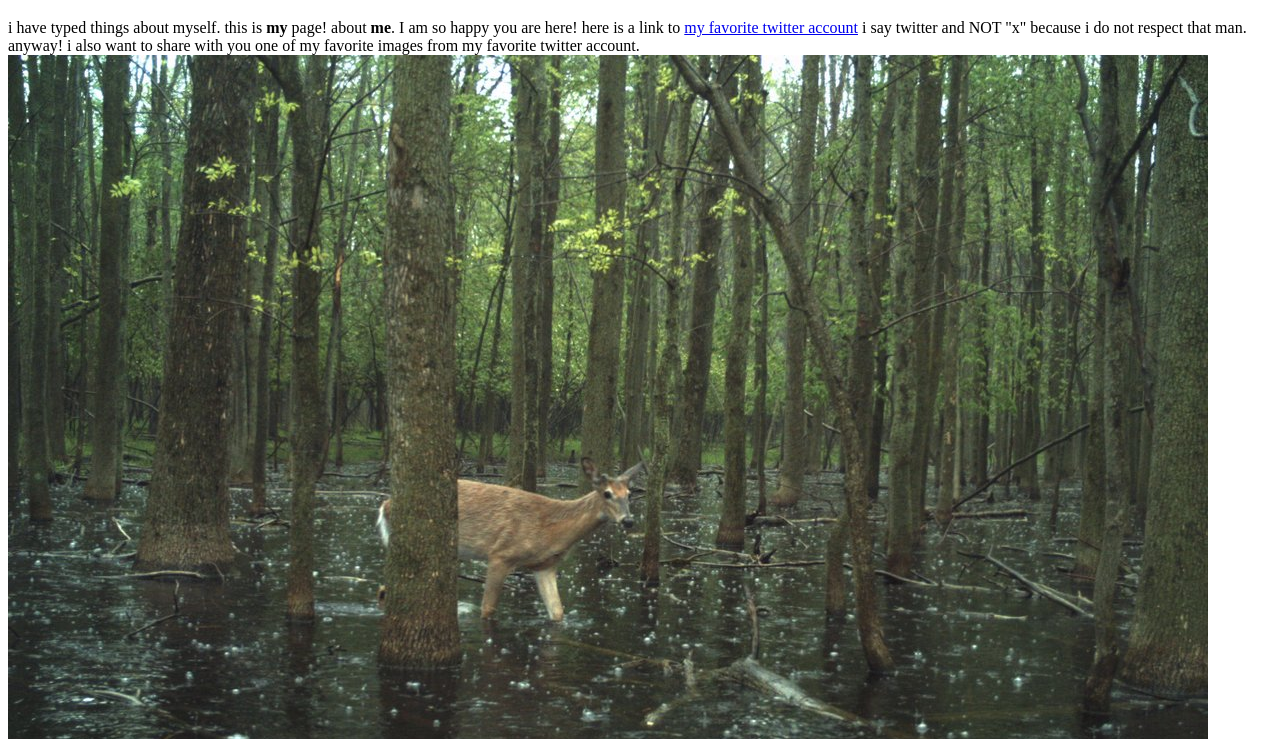
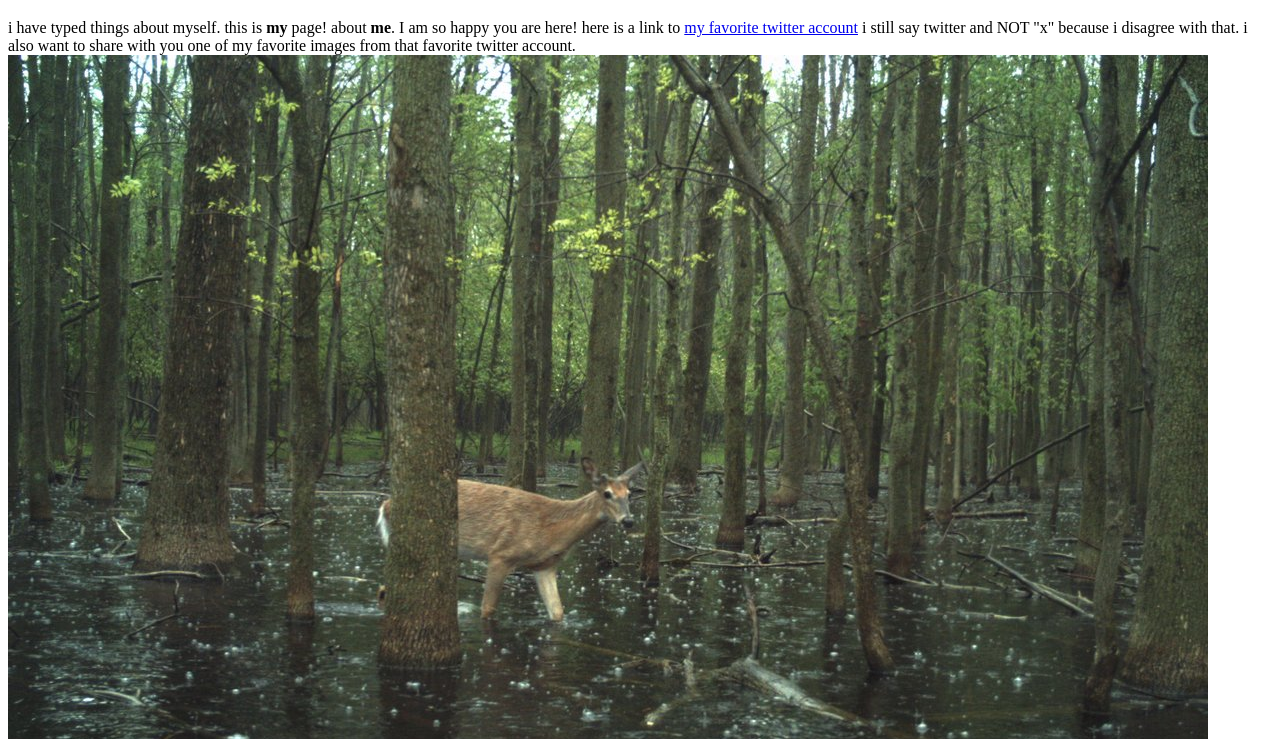
Before and after one commit to aln363/all_about_me, a plain HTML site: page index.html in a window 1280 px wide. Shown: the part 61-800 px from the top of the page. Drawn offline with Linux system fonts and the light colour scheme.

Commit message:
changed stuff lol

```diff
--- a/index.html
+++ b/index.html
@@ -5,7 +5,7 @@
   </head>
   <body>
     <h1>heyyy</h1>
-    <p>i have typed things about myself. this is <strong>my</strong> page! about <strong>me</strong>. I am so happy you are here! here is a link to  <a href="https://twitter.com/bettertrailcams/" target="_blank">my favorite twitter account</a> i say twitter and NOT "x" because i do not respect that man. anyway! i also want to share with you one of my favorite images from my favorite twitter account. <img src="deer.jpeg" alt="picture of a deer in a forest with puddles and rain">
+    <p>i have typed things about myself. this is <strong>my</strong> page! about <strong>me</strong>. I am so happy you are here! here is a link to  <a href="https://twitter.com/bettertrailcams/" target="_blank">my favorite twitter account</a> i still say twitter and NOT "x" because i disagree with that. i also want to share with you one of my favorite images from that favorite twitter account. <img src="deer.jpeg" alt="picture of a deer in a forest with puddles and rain">
     </p>
   </body>
 </html>
```
